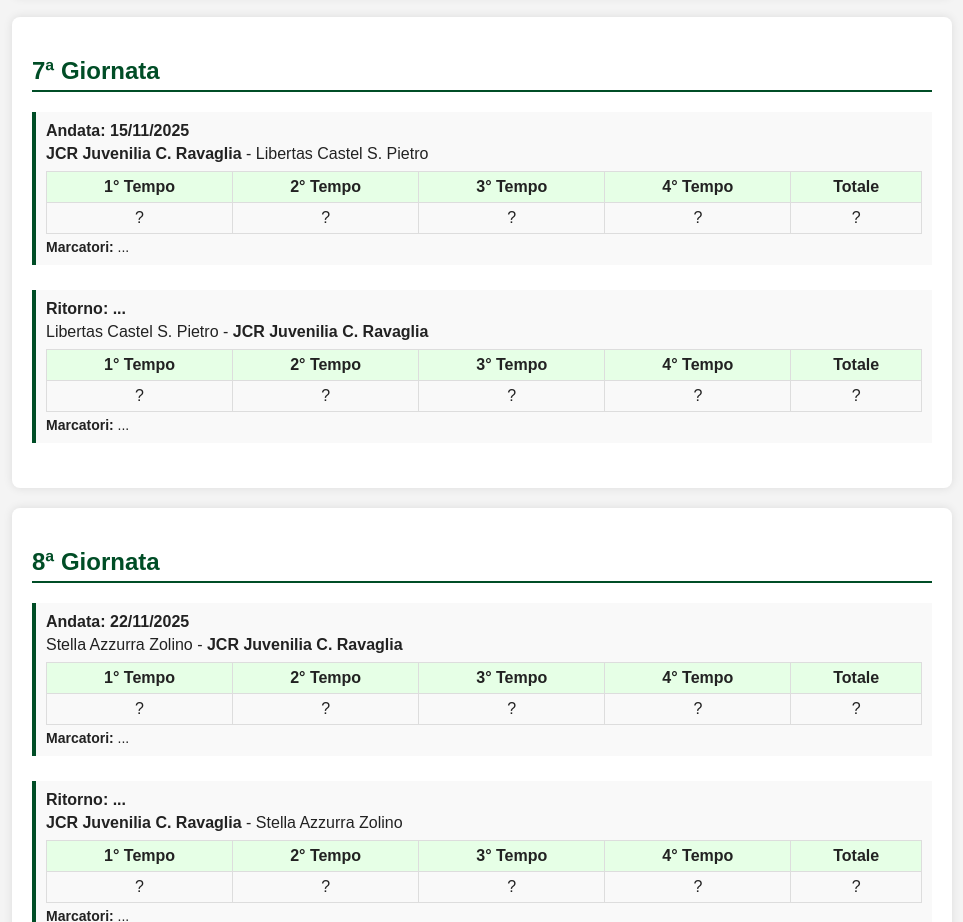
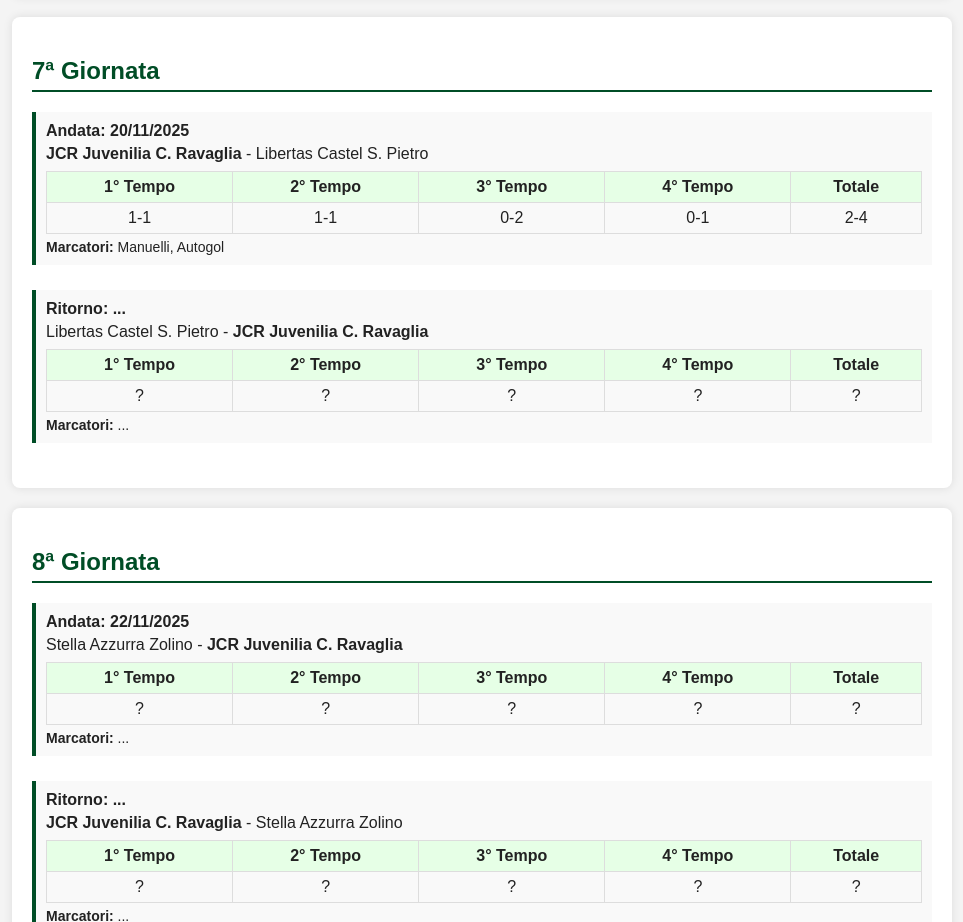
Before and after one commit to aledeni/aledeni.github.io, a plain HTML site: page index.html in a window 1280 px wide. Shown: the part 3180-4102 px from the top of the page, without its empty margins (158-1121 px from the left). Drawn offline with Linux system fonts and the light colour scheme.

Commit message:
Giornata 7

```diff
--- a/index.html
+++ b/index.html
@@ -248,13 +248,13 @@
         <h2>7ª Giornata</h2>
 
         <div class="match">
-            <div class="match-date">Andata: 15/11/2025</div>
+            <div class="match-date">Andata: 20/11/2025</div>
             <div><strong>JCR Juvenilia C. Ravaglia</strong> - Libertas Castel S. Pietro</div>
             <table>
                 <tr><th>1° Tempo</th><th>2° Tempo</th><th>3° Tempo</th><th>4° Tempo</th><th>Totale</th></tr>
-                <tr><td>?</td><td>?</td><td>?</td><td>?</td><td>?</td></tr>
+                <tr><td>1-1</td><td>1-1</td><td>0-2</td><td>0-1</td><td>2-4</td></tr>
             </table>
-            <div class="scorers"><strong>Marcatori:</strong> ...</div>
+            <div class="scorers"><strong>Marcatori:</strong> Manuelli, Autogol</div>
         </div>
 
         <div class="match">
```
